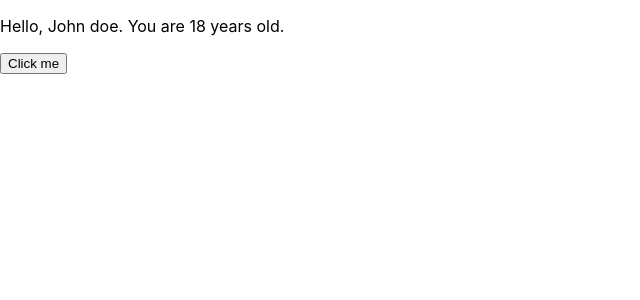
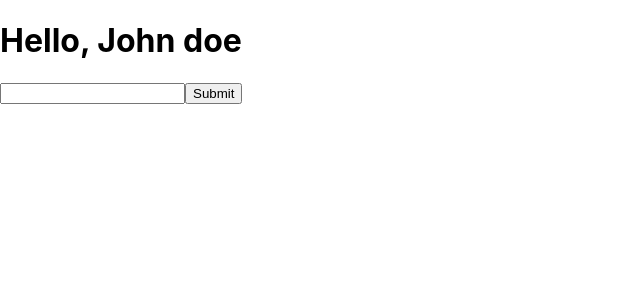
Before and after one commit to Cleomir/learning-react, a React (Create React App) app: page / in a window 1280 px wide. Shown: the top 300 px of the page, without its empty margins (0-640 px from the left). Built offline with nearby package versions, Linux system fonts and the light colour scheme.

Commit message:
Add form handling

```diff
--- a/src/App.js
+++ b/src/App.js
@@ -2,7 +2,8 @@ import ClassComponent from "./components/Class";
 import Stateful from "./components/Stateful";
 import Events from "./components/Events";
 import StateManipulation from "./components/StateManipulation";
+import FormHanding from "./components/FormHandling";
 
 //export default ClassComponent;
 // export default Stateful;
-export default StateManipulation;
+export default FormHanding;
--- /dev/null
+++ b/src/components/FormHandling.js
@@ -0,0 +1,30 @@
+import React from "react";
+
+export default class FormHandling extends React.Component {
+  state = {
+    name: "John doe",
+  };
+
+  handleChange = (e) => {
+    this.setState({
+      name: e.target.value,
+    });
+  };
+
+  handleSubmit = (e) => {
+    e.preventDefault();
+    alert("Form submitted!");
+  };
+
+  render() {
+    return (
+      <div>
+        <form onSubmit={this.handleSubmit}>
+          <h1>Hello, {this.state.name} </h1>
+          <input type="text" onChange={this.handleChange} />
+          <button onClick={this.handleClick}>Submit</button>
+        </form>
+      </div>
+    );
+  }
+}
```
